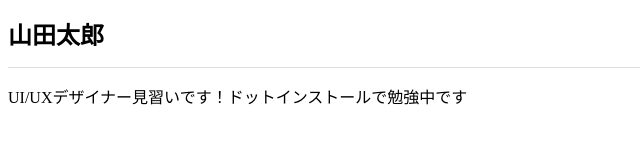
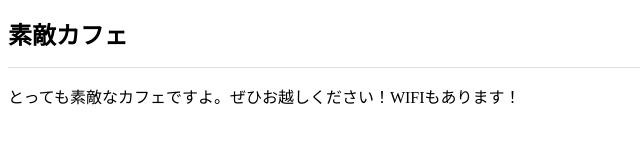
Before and after one commit to samjog-o/samjog-o.github.io, a plain HTML site: page index.html in a window 1280 px wide. Shown: the whole page, without its empty margins (0-640 px from the left). Drawn offline with Linux system fonts and the light colour scheme.

Commit message:
Add files via upload

```diff
--- a/index.html
+++ b/index.html
@@ -2,12 +2,12 @@
 <html lang="ja">
 <head>
   <meta charset="UTF-8">
-  <title>山田太郎のポートフォリオサイト</title>
+  <title>素敵カフェ</title>
   <link rel='stylesheet' href='css/styles.css'>
 
 </head>
 <body>
-  <h1>山田太郎</h1>
-  <p>UI/UXデザイナー見習いです！ドットインストールで勉強中です</p>
+  <h1>素敵カフェ</h1>
+  <p>とっても素敵なカフェですよ。ぜひお越しください！WIFIもあります！</p>
 </body>
 </html>
```
